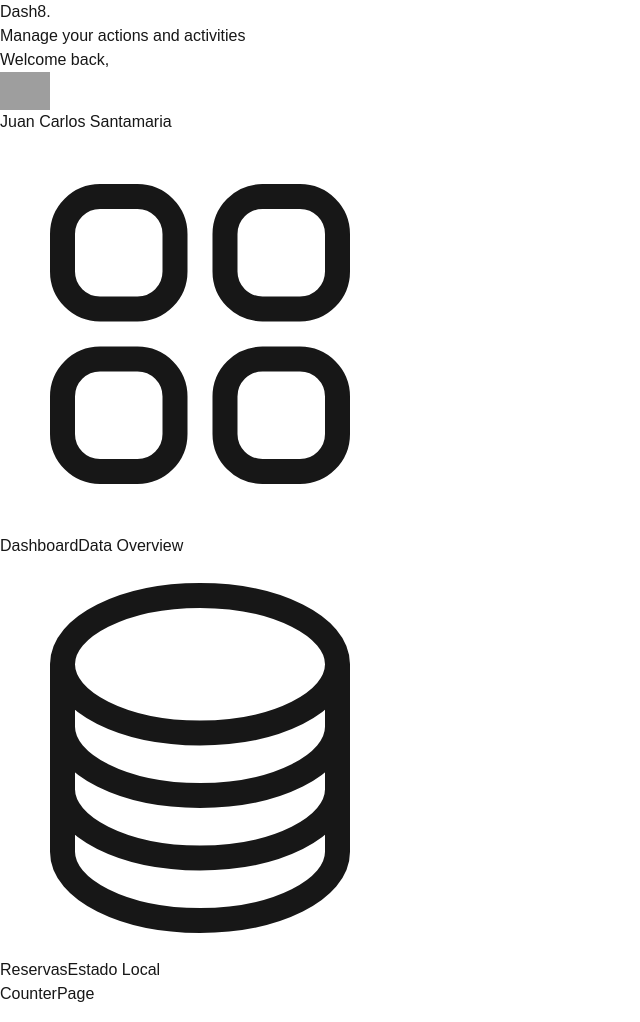
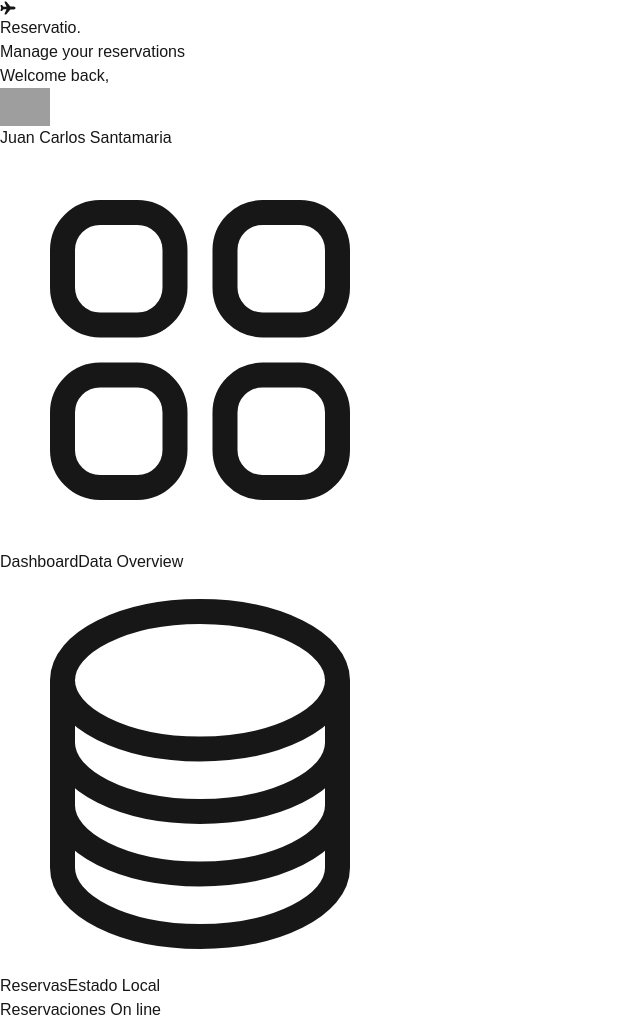
Before and after one commit to jsantamv/cloudselva-reserviox, a Next.js app: page /dashboard/counter in a window 1280 px wide. Shown: the whole page, without its empty margins (0-640 px from the left). Built offline with nearby package versions, Linux system fonts and the light colour scheme; grey boxes are pictures that could not be loaded.

Commit message:
update code

```diff
--- a/src/app/components/Sidebar.tsx
+++ b/src/app/components/Sidebar.tsx
@@ -1,5 +1,6 @@
 import Image from 'next/image'
 import React from 'react'
+import { IoLogoReact, IoAirplane } from 'react-icons/io5'
 
 export const Sidebar = () => {
     return (
@@ -8,8 +9,11 @@ export const Sidebar = () => {
             className="bg-gray-900 min-h-screen z-10 text-slate-300 w-64 left-0 h-screen overflow-y-scroll">
 
             <div id="logo" className="my-4 px-6">
-                <h1 className="text-lg md:text-2xl font-bold text-white">Dash<span className="text-blue-500">8</span>.</h1>
-                <p className="text-slate-500 text-sm">Manage your actions and activities</p>
+                <h1 className="flex items-center text-lg md:text-2xl font-bold text-white">
+                <IoAirplane className='mr-2'/>
+                    <span>Reservati</span>
+                    <span className="text-blue-500">o</span>.</h1>
+                <p className="text-slate-500 text-sm">Manage your reservations</p>
             </div>
 
             <div id="profile" className="px-6 py-10">
--- a/src/app/dashboard/counter/page.tsx
+++ b/src/app/dashboard/counter/page.tsx
@@ -2,7 +2,7 @@ import React from 'react'
 
 const CounterPage = () => {
     return (
-        <div>CounterPage</div>
+        <div>Reservaciones On line</div>
     )
 }
 
```
Also changed, not shown: package.json (+5 -4 lines), 1 other file (tests, documents, lock files or other folders).
